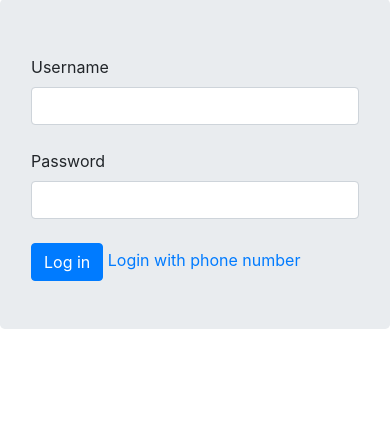
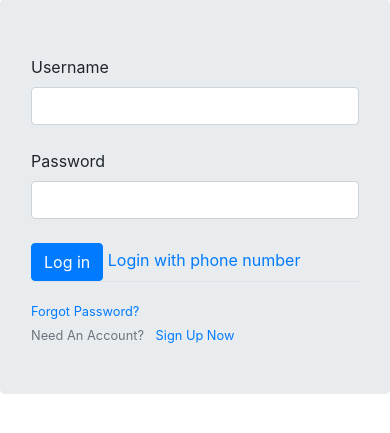
Before and after one commit to mohsenhsz/socialpy, a Django app: page /accounts/login/ in a window 390 px wide. Shown: the part 57-490 px from the top of the page. Run offline with Django 3.2, Linux system fonts and the light colour scheme.

Commit message:
Add reset password with phone  number

```diff
--- a/accounts/forms.py
+++ b/accounts/forms.py
@@ -65,7 +65,7 @@ class EditProfileForm(forms.ModelForm):
         }
 
 
-class PhoneLoginForm(forms.Form):
+class GetPhoneNumberForm(forms.Form):
     phone = forms.IntegerField()
 
     def clean_phone(self):
@@ -76,3 +76,7 @@ class PhoneLoginForm(forms.Form):
 
 class VerifyPhoneForm(forms.Form):
     code = forms.IntegerField()
+
+
+class ResetPasswordConfirmForm(forms.Form):
+    password = forms.CharField(widget=forms.PasswordInput(attrs={'class':'form-control'}))
--- a/accounts/templates/accounts/login.html
+++ b/accounts/templates/accounts/login.html
@@ -14,7 +14,16 @@
                 <label for="{{ form.password.id_for_label }}">Password</label>
                 {{ form.password }}
             </div></br>
-            <button class="btn btn-primary" type="submit" >Log in</button><a href="{% url 'phone_login' %}"> Login with phone number</a>
+            <button class="btn btn-primary" type="submit" >Log in</button>
+            <a href="{% url 'phone_login' %}"> Login with phone number</a>
+            <div class="border-top pt-3">
+                <small class="text-muted">
+                    <a href="{% url 'reset_password' %}">Forgot Password?</a>
+                </small><br>
+                <small class="text-muted">
+                    Need An Account? <a class="ml-2" href="{% url 'register' %}">Sign Up Now</a>
+                </small>
+            </div>
         </form>
 </div>
 {% endblock %}
--- a/accounts/urls.py
+++ b/accounts/urls.py
@@ -12,4 +12,9 @@ urlpatterns = [
     path('unfollow/', views.Unfollow, name='unfollow'),
     path('phone_login/', views.PhoneLogin, name='phone_login'),
     path('verify/', views.VerifyPhone, name='verify_phone'),
+    path('reset_password/', views.ResetPassword, name='reset_password'),
+    path('reset_password_confirm/', views.ResetPasswordConfirm, name='reset_password_confirm'),
+    path('reset_password_done/', views.ResetPasswordDone, name='reset_password_done'),
+    path('reset_password_complete/', views.ResetPasswordComplete, name='reset_password_complete'),
+
 ]
--- a/accounts/views.py
+++ b/accounts/views.py
@@ -1,6 +1,7 @@
 from django.shortcuts import render, redirect, get_object_or_404
 from django.contrib.auth.models import User
-from .forms import UserLoginForm, UserRegisterationForm, EditProfileForm, PhoneLoginForm, VerifyPhoneForm
+from .forms import (UserLoginForm, UserRegisterationForm, EditProfileForm, GetPhoneNumberForm,
+                    VerifyPhoneForm, ResetPasswordConfirmForm)
 from django.contrib.auth import authenticate, login, logout
 from django.contrib import messages
 from core.models import Post
@@ -115,7 +116,7 @@ def Unfollow(request):
 
 def PhoneLogin(request):
     if request.method == "POST":
-        form = PhoneLoginForm(request.POST)
+        form = GetPhoneNumberForm(request.POST)
         if form.is_valid():
             global phone, token
             phone = f"0{form.cleaned_data['phone']}"
@@ -127,7 +128,7 @@ def PhoneLogin(request):
             api.sms_send(params)
             return redirect('verify_phone')
     else:
-        form = PhoneLoginForm()
+        form = GetPhoneNumberForm()
     return render(request, 'accounts/phone_login.html', {'form':form})
 
 
@@ -146,3 +147,53 @@ def VerifyPhone(request):
     else:
         form = VerifyPhoneForm()
     return render(request, 'accounts/verify_phone.html', {'form':form})
+
+
+def ResetPassword(request):
+    if request.method == "POST":
+        form = GetPhoneNumberForm(request.POST)
+        if form.is_valid():
+            global phone, token
+            phone = f"0{form.cleaned_data['phone']}"
+            profile = get_object_or_404(Profile, mobile=phone)
+            user = User.objects.filter(profile__id=profile.id)
+            token = randint(1000,9999)
+            api = KavenegarAPI('55334B346B7049394D4C4B742F4348616733656D5165645A6669747A344B734478707257694977326763493D')
+            params = { 'sender' : '1000596446', 'receptor': phone, 'message': token }
+            api.sms_send(params)
+            return redirect('reset_password_confirm')
+    else:
+        form = GetPhoneNumberForm()
+    return render(request, 'accounts/reset_password.html', {'form':form})
+
+
+def ResetPasswordConfirm(request):
+    if request.method == 'POST':
+        form = VerifyPhoneForm(request.POST)
+        if form.is_valid():
+            if token == form.cleaned_data['code']:
+                return redirect('reset_password_done')
+            else:
+                messages.error(request, 'Your code is wrong!', 'Warning')
+    else:
+        form = VerifyPhoneForm()
+    return render(request, 'accounts/reset_password.html', {'form':form})
+
+
+def ResetPasswordDone(request):
+    if request.method == 'POST':
+        form = ResetPasswordConfirmForm(request.POST)
+        if form.is_valid():
+            profile = get_object_or_404(Profile, mobile=phone)
+            user = get_object_or_404(User, profile__id=profile.id)
+            password = form.cleaned_data['password']
+            user.set_password(password)
+            user.save()
+            return redirect('reset_password_complete')
+    else:
+        form = ResetPasswordConfirmForm()
+    return render(request, 'accounts/reset_password_confirm.html', {'form':form})
+
+
+def ResetPasswordComplete(request):
+    return render(request, 'accounts/reset_password_complete.html')
--- a/core/views.py
+++ b/core/views.py
@@ -109,7 +109,7 @@ def LikePost(request, post_id):
     return redirect('post_details', post.id, post.publish_date.year, post.publish_date.month,
                         post.publish_date.day, post.slug)
 
-
+@login_required
 def DislikePost(request, post_id):
     post = get_object_or_404(Post, pk=post_id)
     like = Vote.objects.get(user=request.user, post=post)
```
Also changed, not shown: accounts/templates/accounts/reset_password.html (added, +10 -0 lines), accounts/templates/accounts/reset_password_complete.html (added, +9 -0 lines), accounts/templates/accounts/reset_password_confirm.html (added, +10 -0 lines), accounts/templates/accounts/reset_password_done.html (added, +10 -0 lines).
